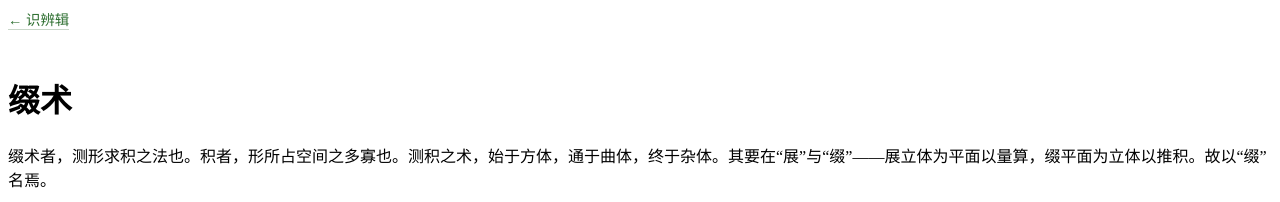
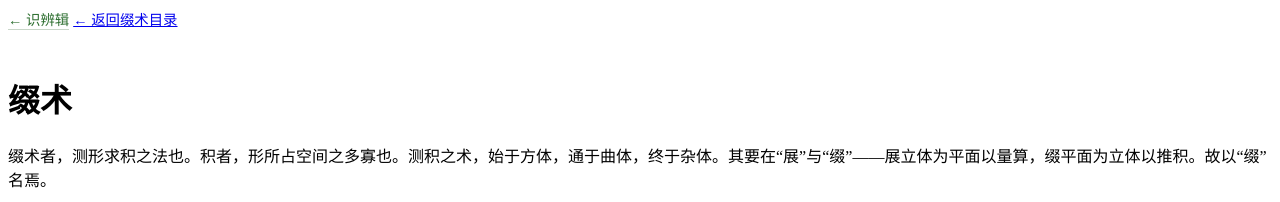
Before and after one commit to chixiao994/chixiao994.github.io, a Jekyll site: the page shibianji/interpretations/汉唐/缀术/01-缀术.html, which Jekyll copies as it is, in a window 1280 px wide. Shown: the top 202 px of the page. Built offline with Jekyll 4.4.1, drawn with Linux system fonts in a browser that asks for light colours.

Commit message:
Update 01-缀术.html

```diff
--- a/shibianji/interpretations/汉唐/缀术/01-缀术.html
+++ b/shibianji/interpretations/汉唐/缀术/01-缀术.html
@@ -30,6 +30,7 @@
 <body>
 <div class="container">
     <a href="/shibianji/" class="home-link">← 识辨辑</a>
+    <a href="index.html" style="display: inline-block; margin-bottom: 1rem; font-size: 0.9rem;">← 返回缀术目录</a>
     <h1>缀术</h1>
 
     <p>缀术者，测形求积之法也。积者，形所占空间之多寡也。测积之术，始于方体，通于曲体，终于杂体。其要在“展”与“缀”——展立体为平面以量算，缀平面为立体以推积。故以“缀”名焉。</p>
```
